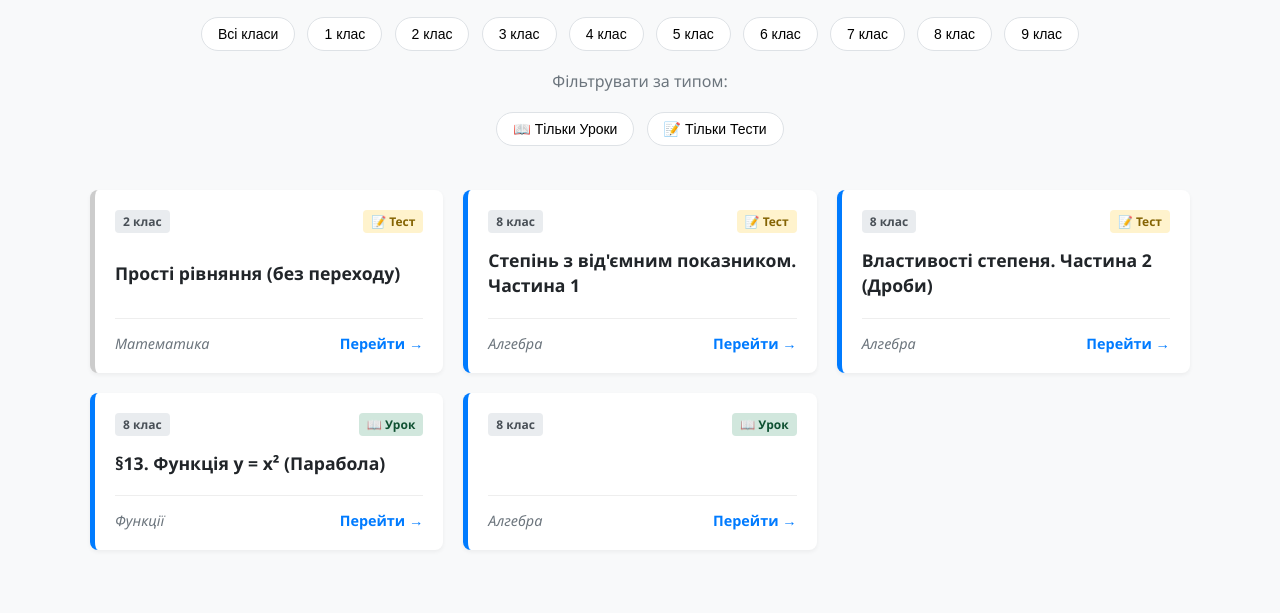
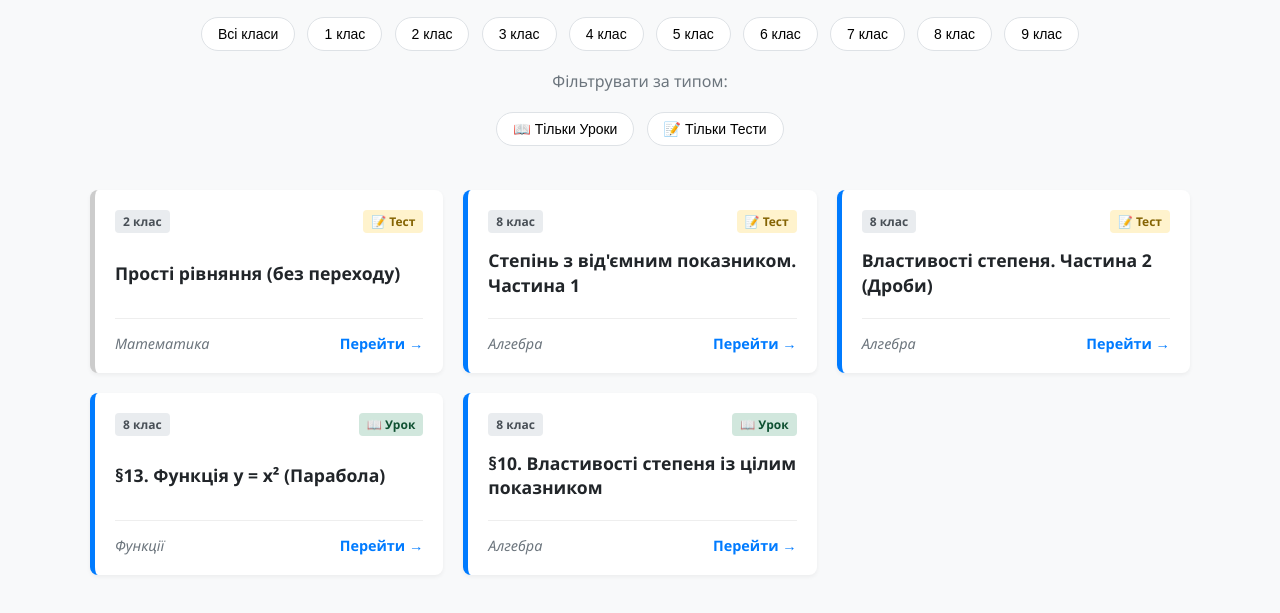
Before and after one commit to ddashukko/site, a plain HTML site: page index.html in a window 1280 px wide. Shown: the part 119-732 px from the top of the page. Drawn offline with Linux system fonts and the light colour scheme.

Commit message:
стилізація

```diff
--- a/data.js
+++ b/data.js
@@ -40,7 +40,7 @@ window.lessonsData = [
   },
   {
     id: 110,
-    title: " ",
+    title: "§10. Властивості степеня із цілим показником",
     grade: 8,
     topic: "Алгебра",
     link: "algebra/8/lesson-powers.html",
```
Also changed, not shown: algebra/8/lesson-powers.html (+1 -1 lines).
